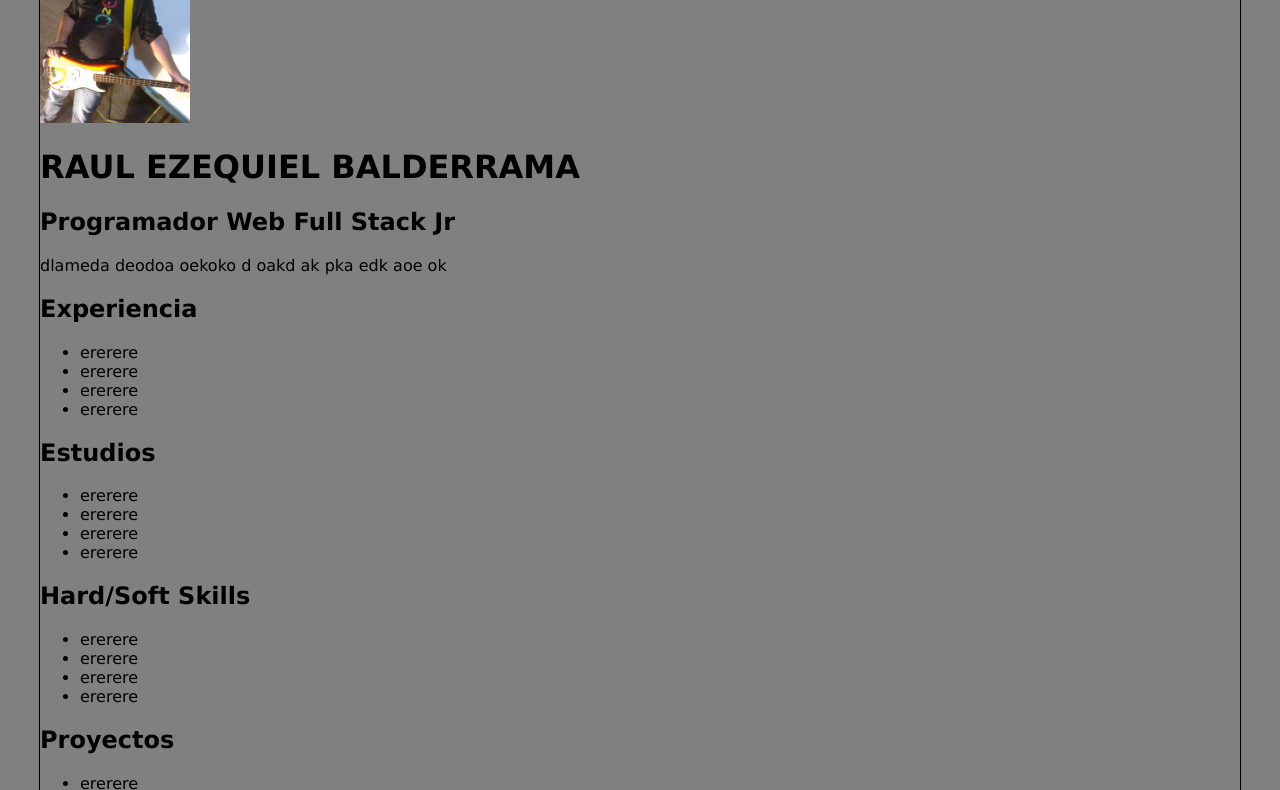
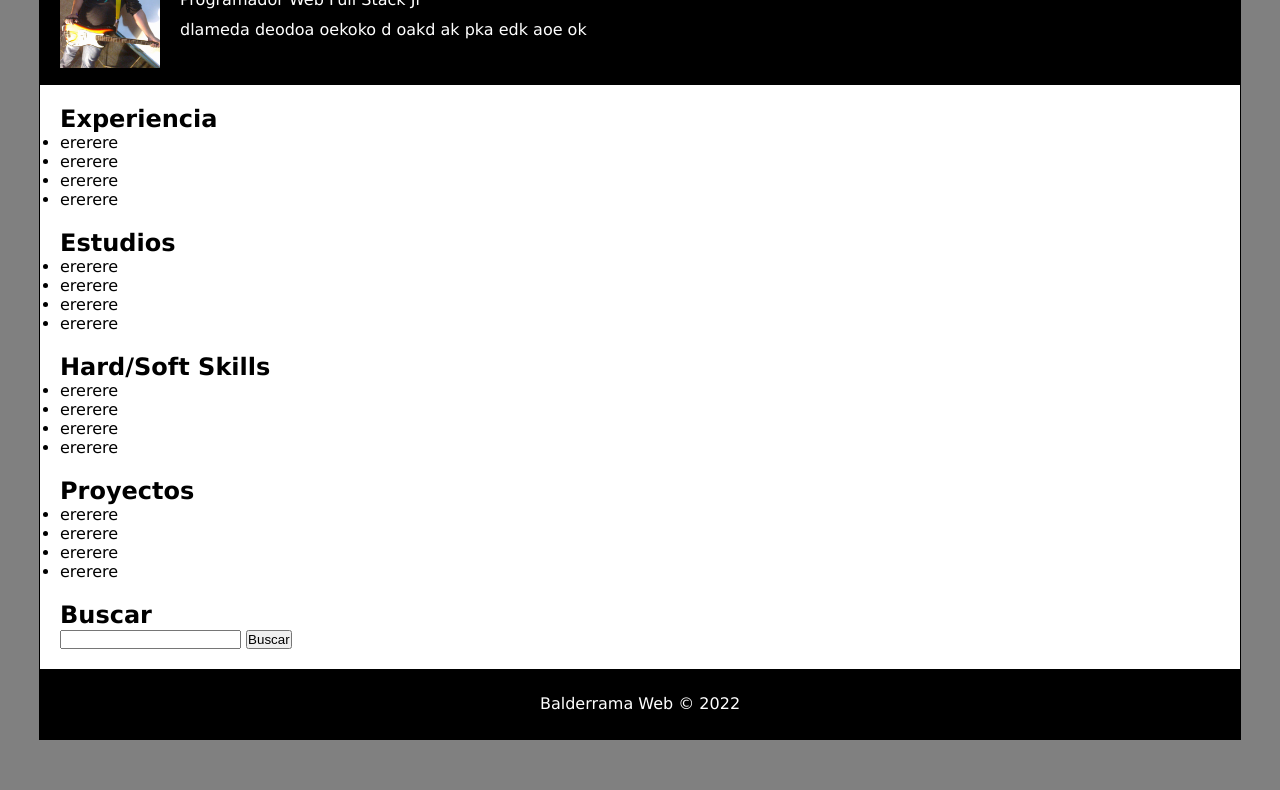
Before and after one commit to Yehesquiel/ArgentinaPrograma-Portfolio, a plain HTML site: page index.html in a window 1280 px wide. Shown: the part 660-1450 px from the top of the page. After the commit the page ends 1400 px from the top, so only its background shows below. Drawn offline with Linux system fonts and the light colour scheme.

Commit message:
Add files via upload

```diff
--- a/estilos.css
+++ b/estilos.css
@@ -1,9 +1,10 @@
-/**{
+
+*{
     margin: 0px;
     padding: 0px;
 
 }
-*/
+
 
 body{
     background-color:gray;
@@ -15,6 +16,7 @@ body{
     width: 1200px;
     margin: 0px auto;
     border: 1px solid black;
+    background-color: white;
 
 }
 
@@ -29,6 +31,7 @@ nav{
     padding-left: 20px;
     padding-right: 20px;
     line-height: 70px;
+    border: 0px;
 
 }
 
@@ -41,6 +44,38 @@ nav{
     clear: both;
 }
 
+header{
+    background-color: black;
+    color: white;
+    height: calc(170px - 40px);
+    width: calc(100% - 40px);
+    float: left;
+    vertical-align: middle;
+    text-align: left;
+    padding: 20px;
+    line-height: 30px;
+    border: 0px;
+    margin-bottom: 20px;
+
+}
+
+header .article{
+    float: left;
+    margin-left: 20px;
+
+}
+
+article{
+    margin-left: 20px;
+    margin-top: 20px;
+
+}
+
+aside{
+    margin: 20px;
+
+}
+
 footer{
     background-color: black;
     color: white;
--- a/index.html
+++ b/index.html
@@ -44,16 +44,16 @@
 
             <div class="clearfix"></div>
 
-            <header>
+
                 <img alt="banner" src="img/banner2.jpg" width="100%" height="500px"/> <br>
 
-            </header>
+
 
             <header>
-                <img width="150px" alt="Esto es un Yehesquiel" src="img/bass.jpg" />
-                <h1>RAUL EZEQUIEL BALDERRAMA</h1>
-                <h2>Programador Web Full Stack Jr</h2>
+                <img id="logo" width="100px" alt="Esto es un Yehesquiel" src="img/bass.jpg" />
                 <article class="article">
+                    <h2>RAUL EZEQUIEL BALDERRAMA</h2>
+                    <p>Programador Web Full Stack Jr</p>
                     <p>dlameda deodoa oekoko d oakd ak pka edk aoe ok</p>
 
                 </article>
```
